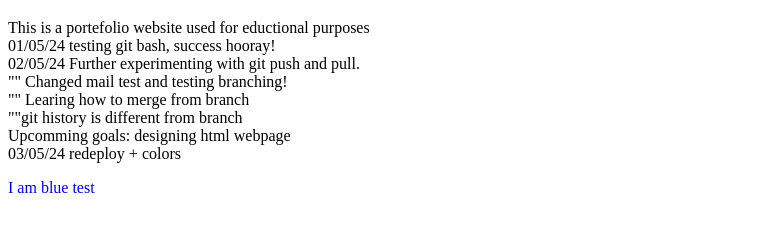
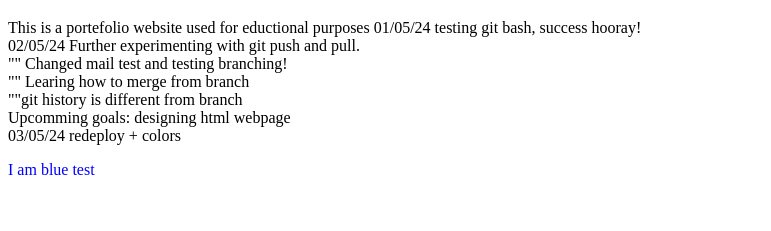
Before and after one commit to Yascoding/website_portefolio, a plain HTML site: page index.html in a window 1280 px wide. Shown: the part 61-292 px from the top of the page, without its empty margins (0-771 px from the left). Drawn offline with Linux system fonts and the light colour scheme.

Commit message:
styles added

```diff
--- a/index.html
+++ b/index.html
@@ -9,8 +9,8 @@
 
 <body>
     <h1>Welcome to the portefolio website of Yassine Laboui</h1>
-
-    <p></p>This is a portefolio website used for eductional purposes <br>
+    <p>
+        This is a portefolio website used for eductional purposes
 
         01/05/24 testing git bash, success hooray! <br>
         02/05/24 Further experimenting with git push and pull. <br>
@@ -19,8 +19,10 @@
         ""git history is different from branch <br>
         Upcomming goals: designing html webpage <br>
         03/05/24 redeploy + colors
+    </p>
 
     <p style="color:blue;">I am blue test</p>
+
     <b></b>
 
 
```
Also changed, not shown: styles.css (added). Lines whose indentation alone changed are shown as unchanged.
